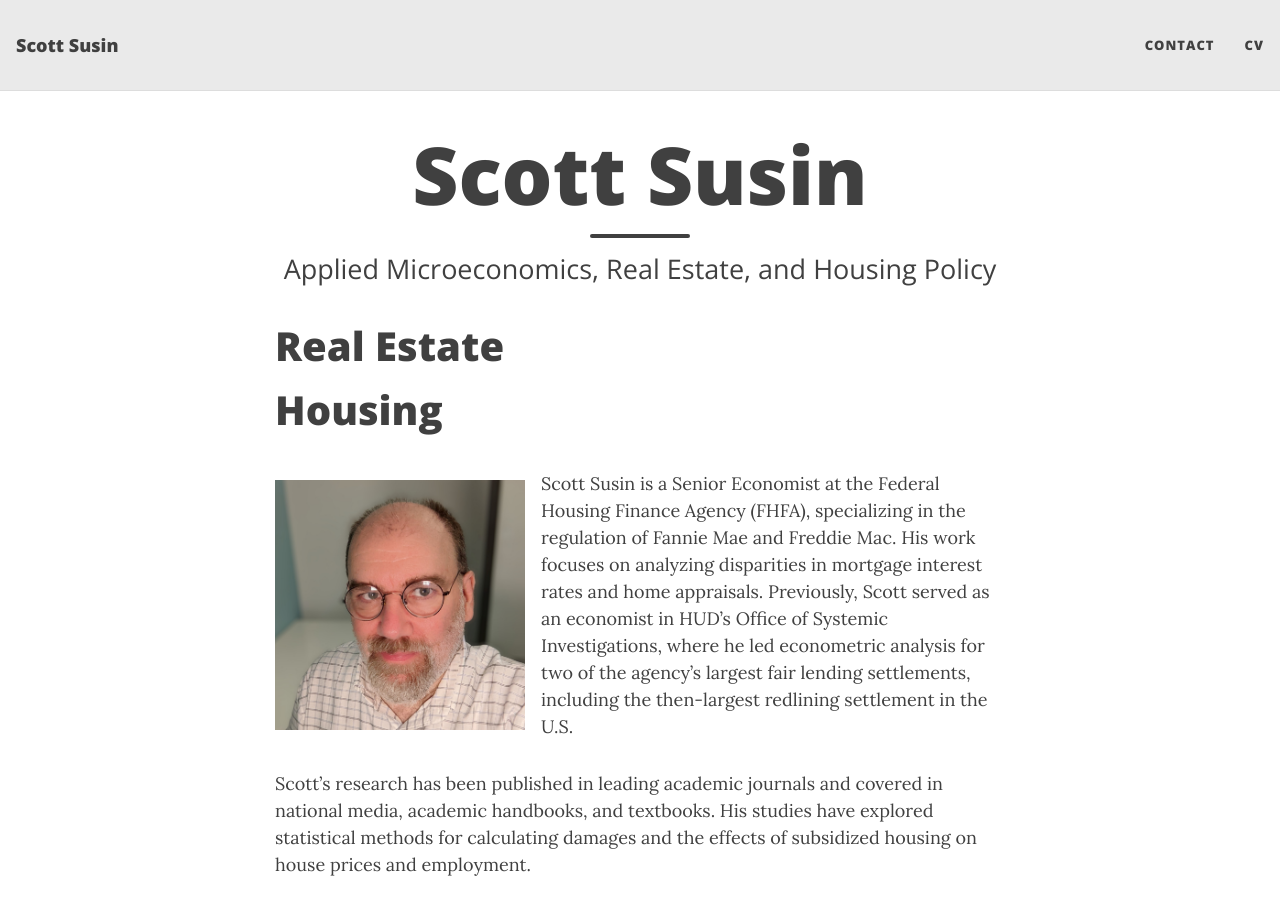
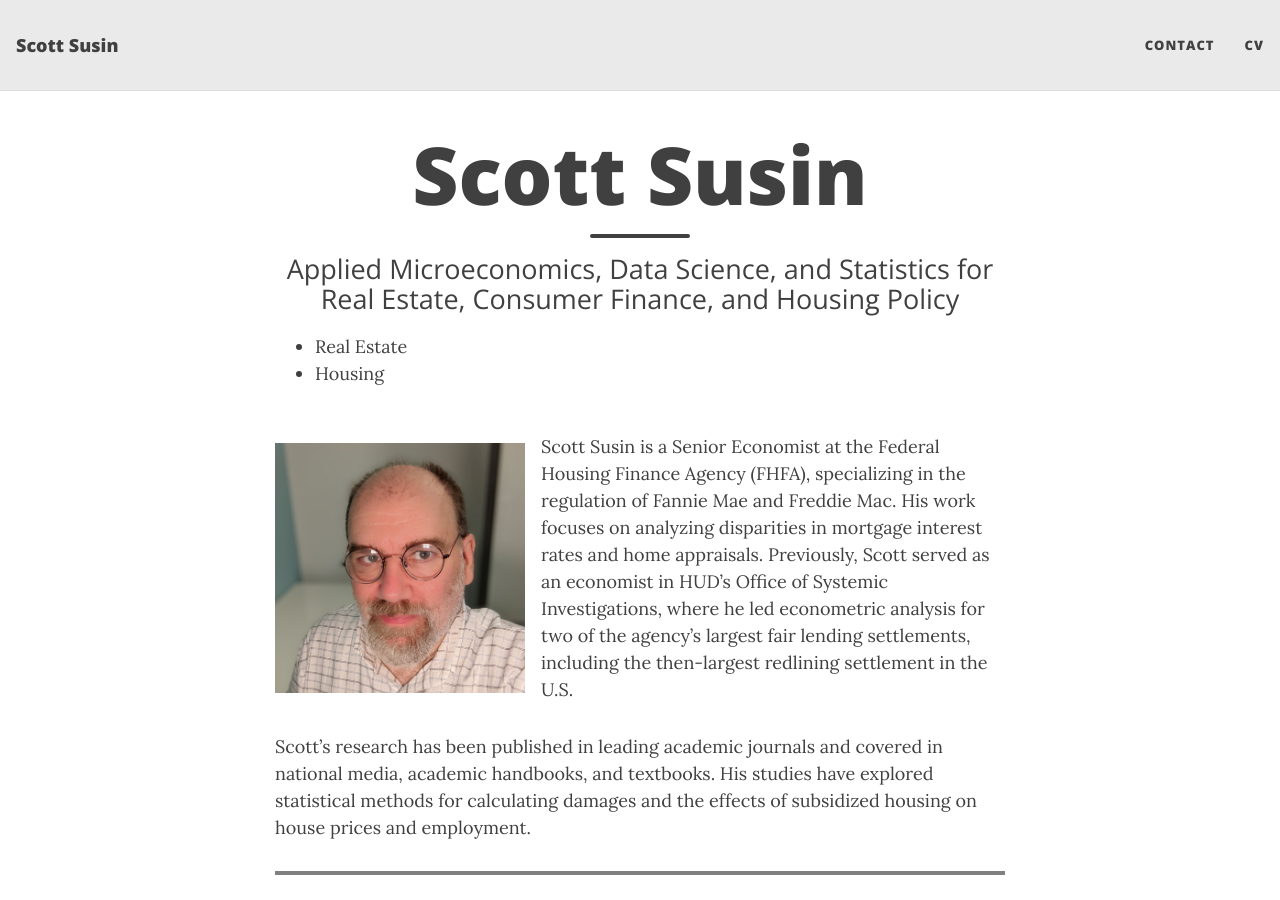
Before and after one commit to ssusin270/ScottSusinCom, a Jekyll site: the page built from index.md, in a window 1280 px wide and 900 px high. Built offline with Jekyll 4.4.1, drawn with Linux system fonts in a browser that asks for light colours.

Commit message:
Update index.md

```diff
--- a/index.md
+++ b/index.md
@@ -2,10 +2,11 @@
 layout:       home
 round-avatar: false
 title:        Scott Susin
-subtitle: Applied Microeconomics, Real Estate, and Housing Policy
+subtitle: Applied Microeconomics, Data Science, and Statistics
+          for Real Estate, Consumer Finance, and Housing Policy
 ---
-# Real Estate
-# Housing
+* Real Estate
+* Housing
 
 <div class="profile-container">
   <div class="profile-picture">
```
